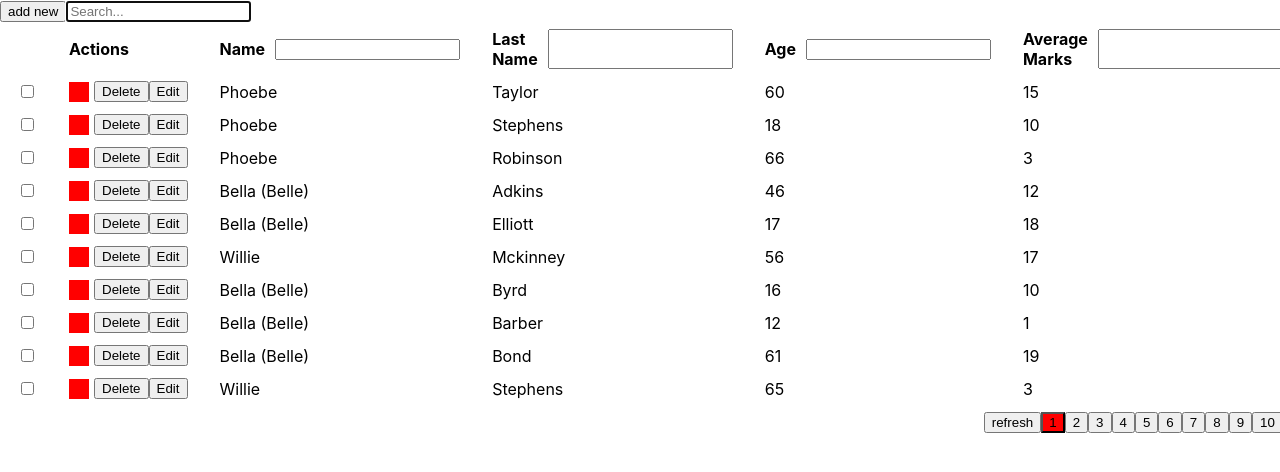
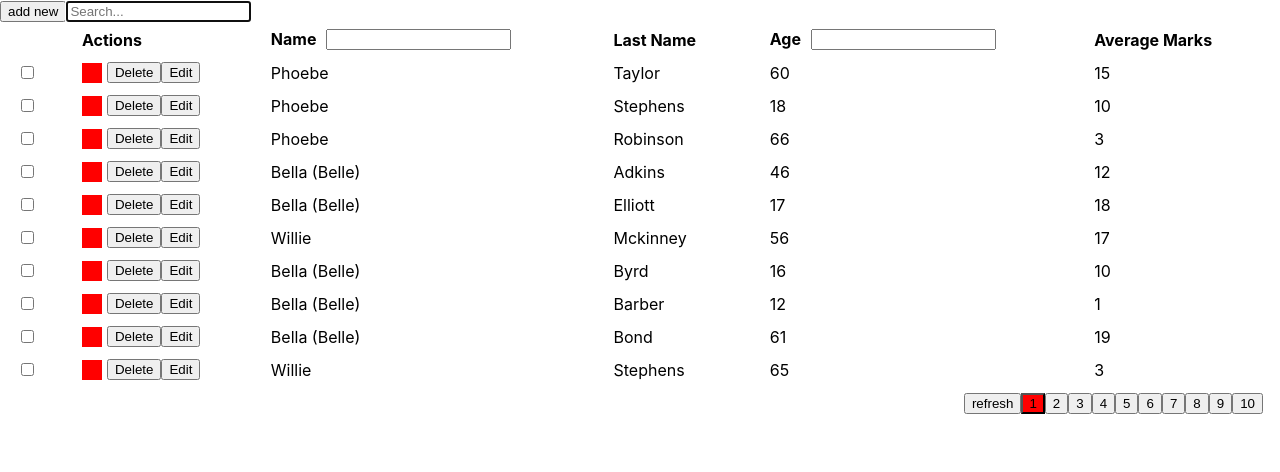
Before and after one commit to aghArdeshir/react-geereed, a React (Create React App) app: page / in a window 1280 px wide. Shown: the top 472 px of the page. Built offline with nearby package versions, Linux system fonts and the light colour scheme.

Commit message:
fix,reactGeereed: support custom filterComponent

```diff
--- a/src/Demos/DemoBasicStudentsList.tsx
+++ b/src/Demos/DemoBasicStudentsList.tsx
@@ -5,7 +5,8 @@ import {
   randomRepetitiveName,
 } from './Demo.Service';
 import ReactGeereed from '../ReactGeereed';
-import { IGeereedRef } from '../typings';
+import { IGeereedRef, IGeereedColumn } from '../typings';
+import { useGeereedFilter } from '../hooks/use-geereed-filter';
 
 type IStudent = any;
 
@@ -29,8 +30,11 @@ export default function DemoBasicStudentsList() {
     {}
   );
 
+  const [columnFilters, dispatchColumnFilters] = useGeereedFilter();
+
   const columns = React.useMemo(
-    () => [
+    () =>
+      [
         {
           key: 'Name',
           editor: () => (
@@ -41,6 +45,17 @@ export default function DemoBasicStudentsList() {
               value={newItemState.Name || ''}
             />
           ), // title will be set equal to key if not provided
+          filterComponent: () => (
+            <input
+              value={columnFilters.Name || ''}
+              onChange={e =>
+                dispatchColumnFilters({
+                  columnKey: 'Name',
+                  value: e.target.value,
+                })
+              }
+            />
+          ),
         },
         { key: 'LastName', title: 'Last Name' },
         {
@@ -54,10 +69,29 @@ export default function DemoBasicStudentsList() {
               type="number"
             />
           ),
+          filterComponent: () => (
+            <input
+              type="number"
+              min={0}
+              value={columnFilters.Age || ''}
+              onChange={e =>
+                dispatchColumnFilters({
+                  columnKey: 'Age',
+                  value: e.target.value,
+                })
+              }
+            />
+          ),
         },
         { key: 'AverageMarks', title: 'Average Marks' },
-    ],
-    [newItemState.Age, newItemState.Name]
+      ] as IGeereedColumn[],
+    [
+      columnFilters.Age,
+      columnFilters.Name,
+      dispatchColumnFilters,
+      newItemState.Age,
+      newItemState.Name,
+    ]
   );
 
   const [items, setItems] = React.useState(regenerateMockItems());
@@ -165,6 +199,7 @@ export default function DemoBasicStudentsList() {
         pagination={{ page, totalPages: 10, itemsPerPage: 5 }}
         onPage={reGenerateMockItems}
         onRefresh={() => reGenerateMockItems()}
+        columnFilters={columnFilters}
       />
     </>
   );
--- a/src/ReactGeereed.tsx
+++ b/src/ReactGeereed.tsx
@@ -17,7 +17,6 @@ import {
 import { useGeereedSort, SORT_TYPES } from './hooks/use-geereed-sort';
 import { useGeereedItems } from './hooks/use-geereed-items';
 import { useGeereedSearch } from './hooks/use-geereed-search';
-import { useGeereedFilter } from './hooks/use-geereed-filter';
 import { useGeereedSelect } from './hooks/use-geereed-select';
 import { useGeereedDnd } from './hooks/use-geereed-dnd';
 import { useGeereedEditor } from './hooks/use-geereed-editor';
@@ -38,6 +37,7 @@ function ReactGeereed(props: IReactGeereedProps, ref: Ref<any>) {
     pagination,
     onPage,
     onRefresh,
+    columnFilters = {},
   } = props;
 
   if ((pagination && !onPage) || (onPage && !pagination)) {
@@ -48,7 +48,6 @@ function ReactGeereed(props: IReactGeereedProps, ref: Ref<any>) {
 
   const [sortKey, sortType, onSortCallback] = useGeereedSort();
   const [searchTerm, setSearchTerm] = useGeereedSearch();
-  const [columnFilters, dispatchColumnFilters] = useGeereedFilter();
   const [selectedRows, selectRow] = useGeereedSelect();
   const [editingIndex, setEditingIndex] = useGeereedEditor();
   const disableDnd = useGeereedDnd(
@@ -182,7 +181,7 @@ function ReactGeereed(props: IReactGeereedProps, ref: Ref<any>) {
         <thead>
           <tr>
             <th></th>
-            {/* above line is for checkbox */}
+            {/* above line is for selection checkbox */}
             {actions ? <th>Actions</th> : <></>}
             {_columns.map((column: IGeereedColumn) => (
               <th
@@ -205,15 +204,7 @@ function ReactGeereed(props: IReactGeereedProps, ref: Ref<any>) {
                       )}
                     </span>
                   </span>
-                  <input
-                    value={columnFilters[column.key || ''] || ''}
-                    onChange={e =>
-                      dispatchColumnFilters({
-                        value: e.target.value,
-                        columnKey: column.key,
-                      })
-                    }
-                  />
+                  {(column.filterComponent || jsxNoop)()}
                 </div>
               </th>
             ))}
@@ -325,8 +316,3 @@ function ReactGeereed(props: IReactGeereedProps, ref: Ref<any>) {
 }
 
 export default React.forwardRef(ReactGeereed);
-
-/**
- * TODO:
- *    - other filter components (boolean siwtch, combobox, etc...)
- */
--- a/src/typings.d.ts
+++ b/src/typings.d.ts
@@ -4,6 +4,7 @@ export interface IGeereedColumn {
   key: string;
   title?: string;
   editor?: ReactComponentElement;
+  filterComponent?: () => ReactElement;
 }
 
 export interface IGeereedItem {
@@ -20,6 +21,7 @@ export interface IReactGeereedProps {
   onDragEnd?: (sourceIndex: number, destinationIndex: number) => void;
   onPage?: (page: number) => void;
   onRefresh?: () => void;
+  columnFilters?: IGeereedFilterState;
 }
 
 export interface IUseGeereedItemsOptions {
```
Lines whose indentation alone changed are shown as unchanged.
